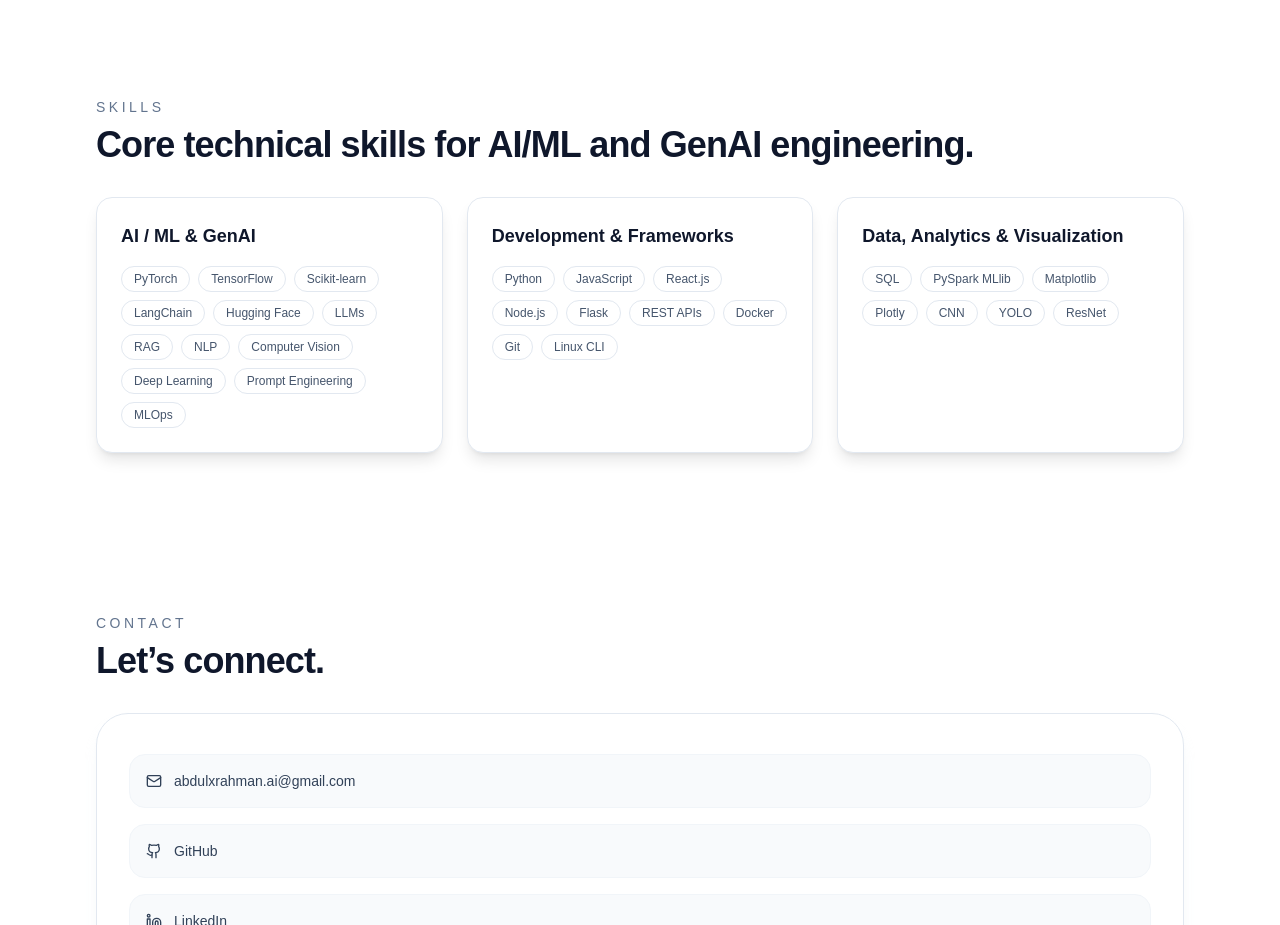
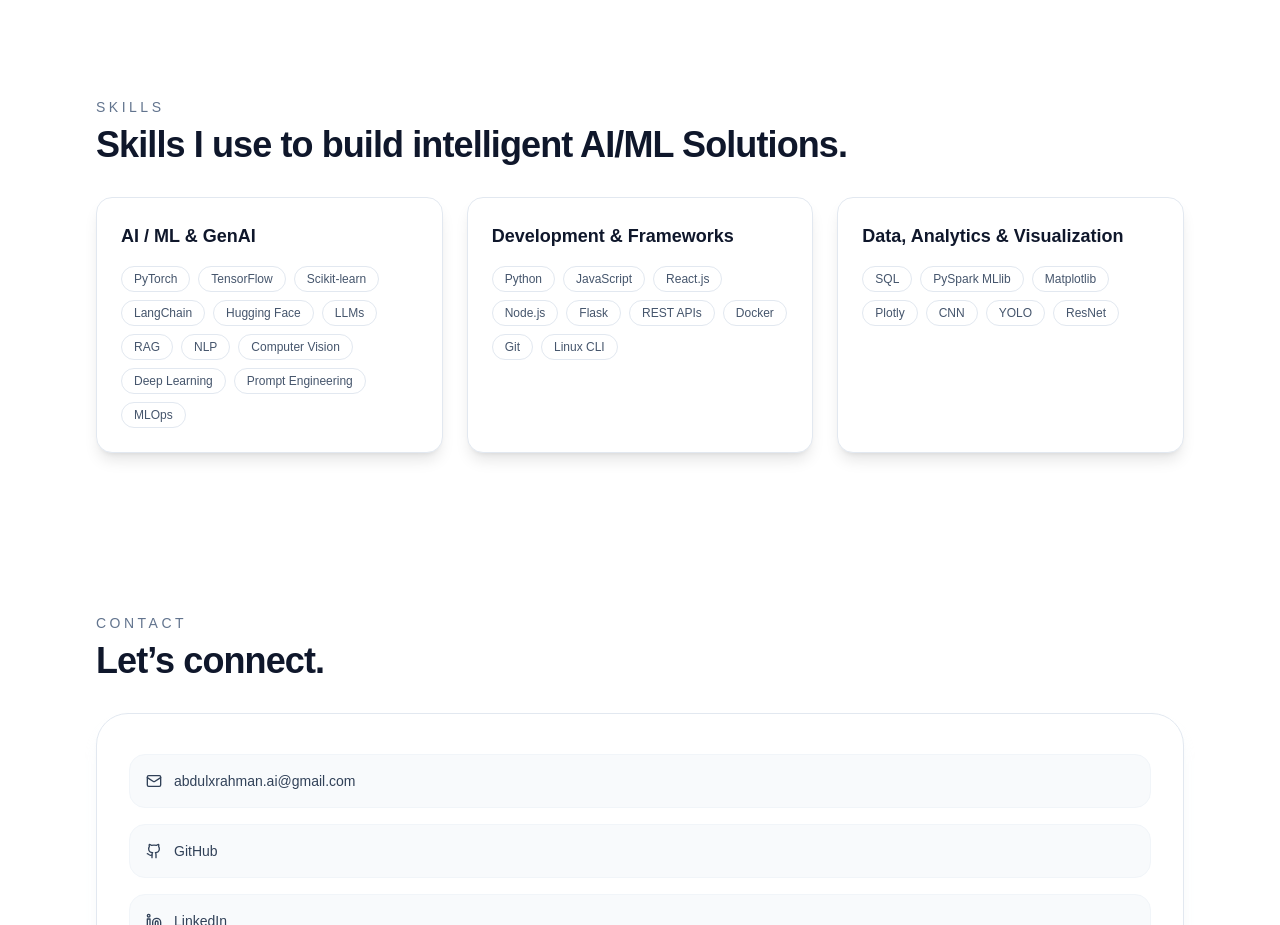
Before and after one commit to abdulxrahman-ai/abdulrahman, a Next.js app: page / in a window 1280 px wide. Shown: the part 2500-3425 px from the top of the page. Built offline with nearby package versions, Linux system fonts and the light colour scheme.

Commit message:
Update page.tsx

```diff
--- a/app/page.tsx
+++ b/app/page.tsx
@@ -493,7 +493,7 @@ export default function Page() {
           </div>
         </Section>
 
-        <Section id="skills" eyebrow="Skills" title="Core technical skills for AI/ML and GenAI engineering.">
+        <Section id="skills" eyebrow="Skills" title="Skills I use to build intelligent AI/ML Solutions.">
   <div className="grid gap-6 lg:grid-cols-3">
     <div className="rounded-2xl border border-slate-200 bg-white p-6 shadow-lg">
       <h3 className="mb-4 text-lg font-semibold text-slate-900">AI / ML & GenAI</h3>
```
